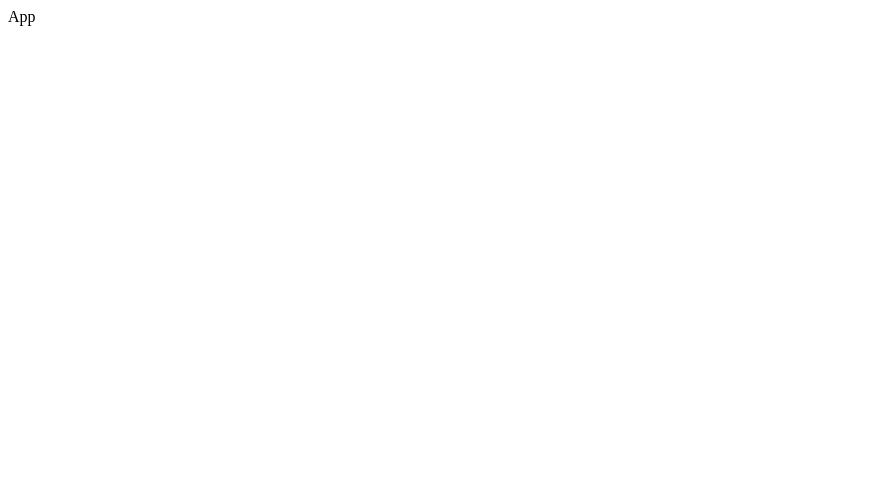
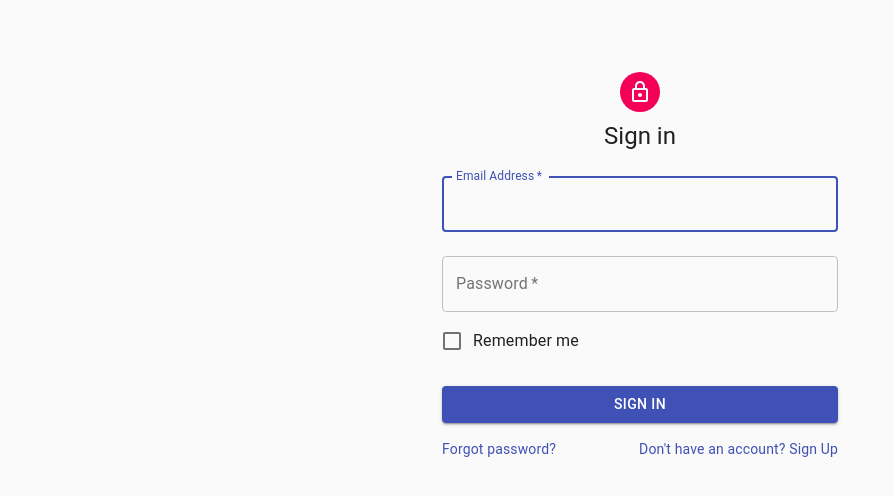
Before and after one commit to abhisheknaiidu/class-karona, a React (Create React App) app: page / in a window 1280 px wide. Shown: the top 496 px of the page, without its empty margins (0-894 px from the left). Built offline with nearby package versions, Linux system fonts and the light colour scheme.

Commit message:
Added Basic Components

```diff
--- a/package.json
+++ b/package.json
@@ -10,6 +10,7 @@
     "@testing-library/user-event": "^7.2.1",
     "react": "^16.13.1",
     "react-dom": "^16.13.1",
+    "react-router-dom": "^5.2.0",
     "react-scripts": "3.4.1"
   },
   "scripts": {
--- a/src/App.js
+++ b/src/App.js
@@ -1,10 +1,10 @@
 import React from 'react';
+import PageNotFound from './pages/PageNotFound';
+import Login from './pages/Login';
 
 function App() {
   return (
-    <div>
-      App
-    </div>
+    <Login />
   );
 }
 
--- /dev/null
+++ b/src/pages/Login.js
@@ -0,0 +1,103 @@
+import React from 'react';
+import Avatar from '@material-ui/core/Avatar';
+import Button from '@material-ui/core/Button';
+import CssBaseline from '@material-ui/core/CssBaseline';
+import TextField from '@material-ui/core/TextField';
+import FormControlLabel from '@material-ui/core/FormControlLabel';
+import Checkbox from '@material-ui/core/Checkbox';
+import Link from '@material-ui/core/Link';
+import Grid from '@material-ui/core/Grid';
+import Box from '@material-ui/core/Box';
+import LockOutlinedIcon from '@material-ui/icons/LockOutlined';
+import Typography from '@material-ui/core/Typography';
+import { makeStyles } from '@material-ui/core/styles';
+import Container from '@material-ui/core/Container';
+
+const useStyles = makeStyles((theme) => ({
+  paper: {
+    marginTop: theme.spacing(8),
+    display: 'flex',
+    flexDirection: 'column',
+    alignItems: 'center',
+  },
+  avatar: {
+    margin: theme.spacing(1),
+    backgroundColor: theme.palette.secondary.main,
+  },
+  form: {
+    width: '100%', // Fix IE 11 issue.
+    marginTop: theme.spacing(1),
+  },
+  submit: {
+    margin: theme.spacing(3, 0, 2),
+  },
+}));
+
+export default function Login() {
+  const classes = useStyles();
+
+  return (
+    <Container component="main" maxWidth="xs">
+      <CssBaseline />
+      <div className={classes.paper}>
+        <Avatar className={classes.avatar}>
+          <LockOutlinedIcon />
+        </Avatar>
+        <Typography component="h1" variant="h5">
+          Sign in
+        </Typography>
+        <form className={classes.form} noValidate>
+          <TextField
+            variant="outlined"
+            margin="normal"
+            required
+            fullWidth
+            id="email"
+            label="Email Address"
+            name="email"
+            autoComplete="email"
+            autoFocus
+          />
+          <TextField
+            variant="outlined"
+            margin="normal"
+            required
+            fullWidth
+            name="password"
+            label="Password"
+            type="password"
+            id="password"
+            autoComplete="current-password"
+          />
+          <FormControlLabel
+            control={<Checkbox value="remember" color="primary" />}
+            label="Remember me"
+          />
+          <Button
+            type="submit"
+            fullWidth
+            variant="contained"
+            color="primary"
+            className={classes.submit}
+          >
+            Sign In
+          </Button>
+          <Grid container>
+            <Grid item xs>
+              <Link href="#" variant="body2">
+                Forgot password?
+              </Link>
+            </Grid>
+            <Grid item>
+              <Link href="#" variant="body2">
+                {"Don't have an account? Sign Up"}
+              </Link>
+            </Grid>
+          </Grid>
+        </form>
+      </div>
+      <Box mt={8}>
+      </Box>
+    </Container>
+  );
+}
--- /dev/null
+++ b/src/pages/PageNotFound.js
@@ -0,0 +1,24 @@
+import React from "react";
+import { Typography } from "@material-ui/core";
+import { Link } from "react-router-dom";
+
+function PageNotFound() {
+  return (
+    <>
+      <Typography variant="h5" align="center" paragraph>
+        Sorry, this page isn't available.
+      </Typography>
+      <Typography align="center">
+        The link you followed may be broken, or the page may have been removed.
+        <Link to="/">
+          {" "}
+          <Typography color="primary" component="span">
+            Go back to class-karona.
+          </Typography>
+        </Link>
+      </Typography>
+    </>
+  );
+}
+
+export default PageNotFound;
```
Also changed, not shown: src/components/Login.js (deleted, +0 -7 lines), src/components/PageNotFound.js (deleted, +0 -7 lines), src/pages/Educator.js (added, +7 -0 lines), src/pages/Student.js (added, +7 -0 lines), src/components/Educator.js (deleted), src/components/Student.js (deleted), 1 other file (tests, documents, lock files or other folders).
